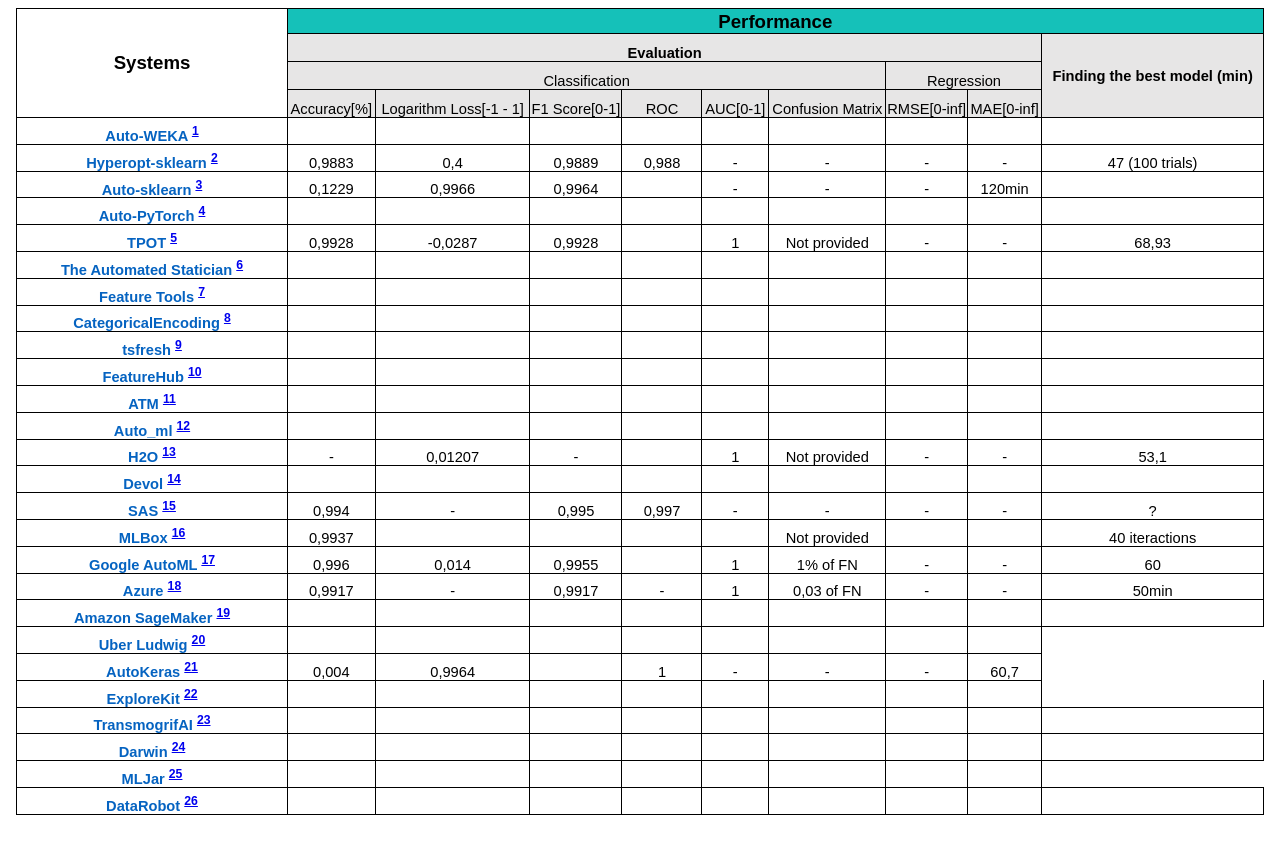
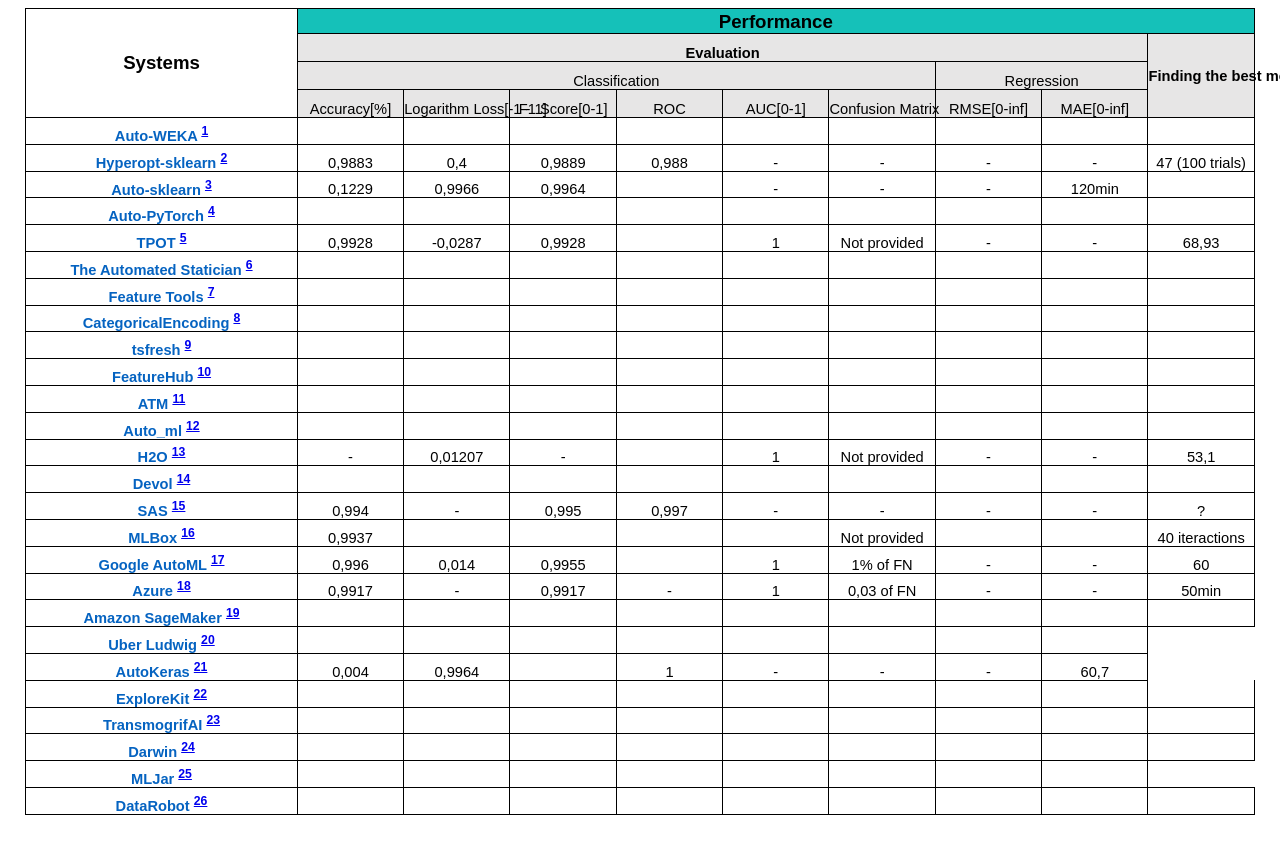
Before and after one commit to jonathankrauss/AutoML-Benchmark, a Jekyll site: the page include/table_1.html, which Jekyll copies as it is, in a window 1280 px wide. Shown: the top 854 px of the page. Built offline with Jekyll 4.4.1, drawn with Linux system fonts in a browser that asks for light colours.

Commit message:
Update table_1.html

```diff
--- a/include/table_1.html
+++ b/include/table_1.html
@@ -591,26 +591,16 @@
 <table border=0 cellpadding=0 cellspacing=0 width=1225 class=xl655353473
  style='border-collapse:collapse;table-layout:fixed;width:920pt'>
 
- <col class=xl655353473 width=270 style='mso-width-source:userset;mso-width-alt:
- 9874;width:203pt'>
- <col class=xl653473 width=88 style='mso-width-source:userset;mso-width-alt:
- 3218;width:66pt'>
- <col class=xl653473 width=150 style='mso-width-source:userset;mso-width-alt:
- 4937;width:116pt'>
- <col class=xl653473 width=92 style='mso-width-source:userset;mso-width-alt:
- 3364;width:69pt'>
- <col class=xl653473 width=80 style='mso-width-source:userset;mso-width-alt:
- 2925;width:60pt'>
- <col class=xl653473 width=66 style='mso-width-source:userset;mso-width-alt:
- 2413;width:50pt'>
- <col class=xl653473 width=117 style='mso-width-source:userset;mso-width-alt:
- 4278;width:88pt'>
- <col class=xl653473 width=81 style='mso-width-source:userset;mso-width-alt:
- 2962;width:61pt'>
- <col class=xl653473 width=75 style='mso-width-source:userset;mso-width-alt:
- 2742;width:56pt'>
- <col class=xl653473 width=221 style='mso-width-source:userset;mso-width-alt:
- 8082;width:166pt'>
+ <col>
+ <col>
+ <col>
+ <col>
+ <col>
+ <col>
+ <col>
+ <col>
+ <col>
+ <col>
  <tr class=xl693473 height=25 style='height:18.75pt'>
   <td rowspan=4 height=109 class=xl913473 width=270 style='height:81.75pt;
   width:203pt'>Systems</td>
```
